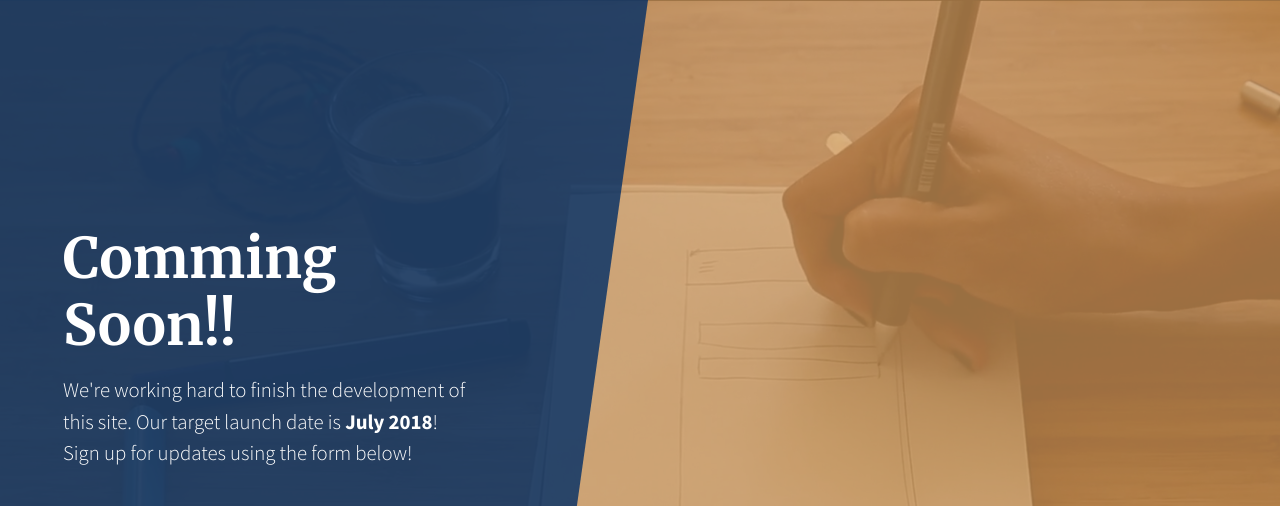
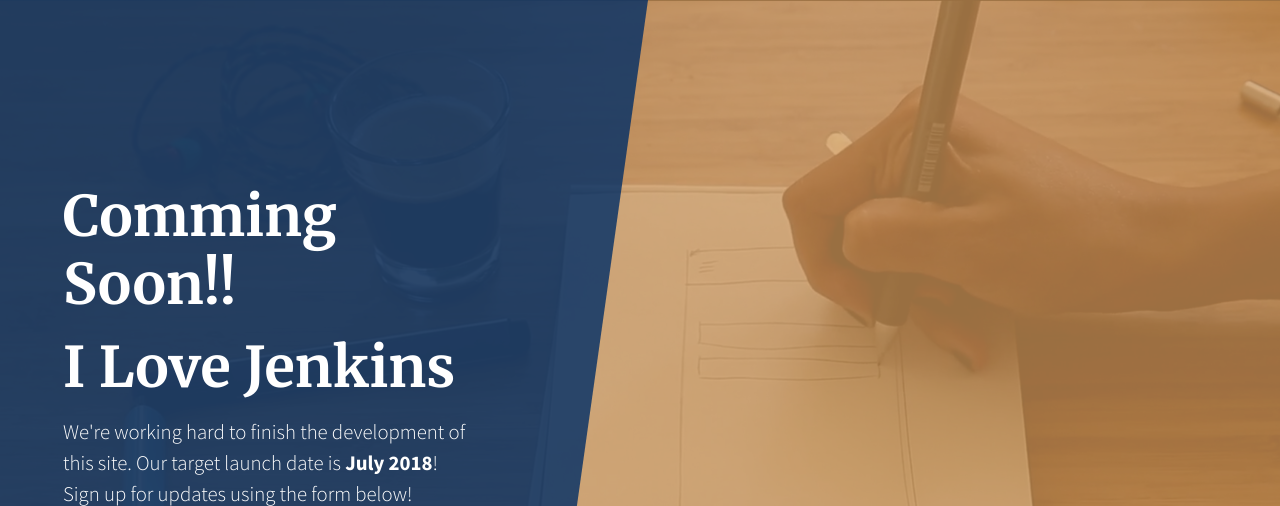
Before and after one commit to ruk91/webPage1, a website: page index.html in a window 1280 px wide. Shown: the top 506 px of the page. Drawn offline with Linux system fonts and the light colour scheme.

Commit message:
Added new line

```diff
--- a/index.html
+++ b/index.html
@@ -34,6 +34,7 @@
           <div class="col-12 my-auto">
             <div class="masthead-content text-white py-5 py-md-0">
               <h1 class="mb-3">Comming Soon!!</h1>
+              <h1 class="mb-3">I Love Jenkins</h1>
               <p class="mb-5">We're working hard to finish the development of this site. Our target launch date is
                 <strong>July 2018</strong>! Sign up for updates using the form below!</p>
               <div class="input-group input-group-newsletter">
```
